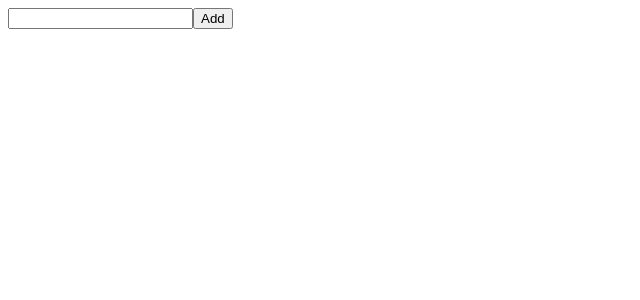
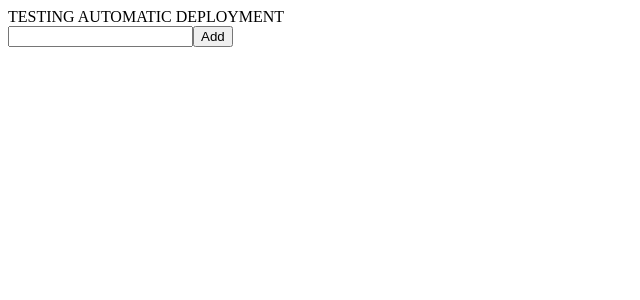
Before and after one commit to vaughnwalters/rtd, a React (Create React App) app: page / in a window 1280 px wide. Shown: the top 300 px of the page, without its empty margins (0-640 px from the left). Built offline with nearby package versions, Linux system fonts and the light colour scheme.

Commit message:
testing automatic deployment

```diff
--- a/src/App.js
+++ b/src/App.js
@@ -59,7 +59,7 @@ class App extends Component {
   render() {
     return (
       <div>
-
+        TESTING AUTOMATIC DEPLOYMENT
         {/*<header>
           <img src={WILogo} alt='logo' />
           <h1 className='App-title'>Todo App</h1>
```
